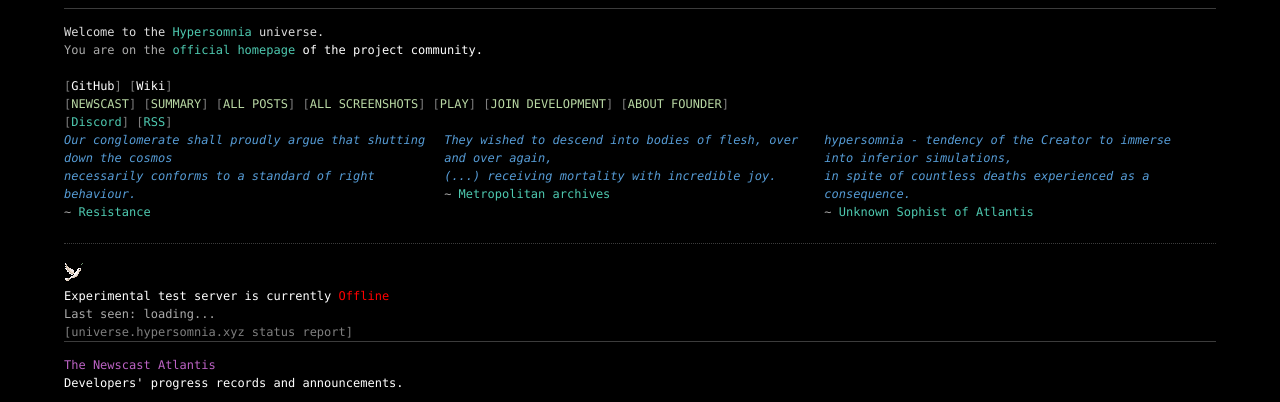
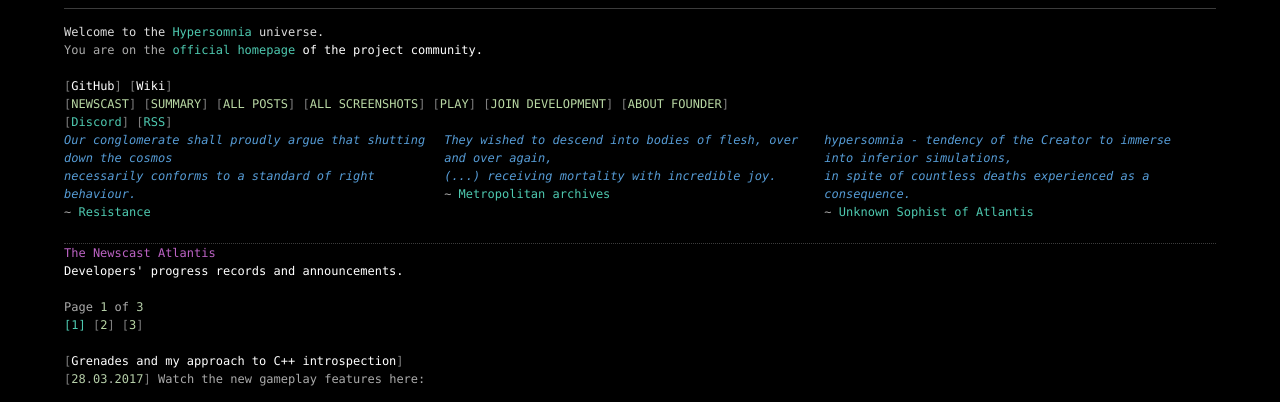
Before and after one commit to TeamHypersomnia/TeamHypersomnia.github.io, a Jekyll site: the page built from index.html, in a window 1280 px wide and 900 px high, cut to the strip 0-402 px from the top of the window. Built offline with Jekyll 4.4.1, drawn with Linux system fonts in a browser that asks for light colours; the list of posts is cut into pages by our own code.

Commit message:
Remove server status

```diff
--- a/_includes/header.html
+++ b/_includes/header.html
@@ -36,147 +36,7 @@
 </div>
 
 <br/>
-<!--<span class="vsprepro">#define</span> <span class="vsmacro">UNDER_CONSTRUCTION</span> <span class="vsnumber">1</span>-->
 <div style="width:100%; height: 5px; border-bottom: 1px dotted rgb(60, 60, 60)"></div>
-<br/>
-<a href="http://hypersomnia.xyz"><img src="{{ "/dove.gif "| prepend: site.baseurl }}" style="text-align: center; border: 0"/></a>
-<br/>
-
-<!--<div id="serverwidget_online" style="display:none">
-<span style="color:white">Experimental test server is <span class="onlinegreen">Online</span></span><br/>
-</div>
-
-<div id="serverwidget_offline" style="display:none">
-<span style="color:white">Experimental test server is currently <span style="color:red">Offline</span></span><br/>Last seen:
-</div>-->
-
-<div id="serverwidget">
-<span style="color:white">Experimental test server is currently <span style="color:red">Offline</span></span><br/>Last seen: loading...
-<span class="vsparam"><br/>[universe.hypersomnia.xyz status report]</span>
-</div>
-<!--<script>
-
-var is_online = false;
-var success_lastonline = false;
-var last_online = new Date();
-
-function last_online_updater() {
-  if(is_online == false) {
-  var xhttp = new createCORSRequest("GET", "http://patrykcysarz.pl/comment-system/web/stats/last-update/get");
-   if (!xhttp) {
-    alert('CORS not supported');
-    return;
-  }
-
-  xhttp.onload = function() {
-    if (this.readyState == 4 && this.status == 200) {
-    //alert('rdy');
-      last_online = new Date(this.responseText.replace(/-/g,'/'));
-      success_lastonline = true;
-    }
-  };
-
-var offline_callback = function() {
-    //alert('off');
-  };
-
-xhttp.timeout = 5000;
-  xhttp.onerror = offline_callback;
-  xhttp.ontimeout = offline_callback;
-
-  xhttp.send();
-  }
-}
-
-  function offline_clock_ticker() {
-var offline_content = " ";
-
-    if(success_lastonline) {
-      var ms = Math.abs(new Date() -last_online);
-
-      var x = ms / 1000;
-      var seconds = parseInt(x % 60);
-      x /= 60;
-      var minutes = parseInt(x % 60);
-      x /= 60;
-      var hours = parseInt(x % 24);
-      x /= 24;
-      var days = parseInt(x);
-
-      if(days > 0)
-offline_content += days + "d ";
-      if(hours > 0)
-offline_content += hours + "h ";
-      if(minutes > 0)
-offline_content += minutes + "m ";
-      if(seconds > 0)
-offline_content += seconds + "s ";
-
-      offline_content += "ago";
-
-    document.getElementById("offlineclock").innerHTML = offline_content;
-    }
-    else {
-    document.getElementById("offlineclock").innerHTML = "loading...";
-    }
-  }
-
-  function msToTime(duration) {
-        var milliseconds = parseInt((duration%1000)/100)
-            , seconds = parseInt((duration/1000)%60)
-            , minutes = parseInt((duration/(1000*60))%60)
-            , hours = parseInt((duration/(1000*60*60))%24);
-
-        hours = (hours < 10) ? "0" + hours : hours;
-        minutes = (minutes < 10) ? "0" + minutes : minutes;
-        seconds = (seconds < 10) ? "0" + seconds : seconds;
-
-        return hours + ":" + minutes + ":" + seconds + "." + milliseconds;
-    }
-
-function load_server_widget() {
-  var xhttp = new createCORSRequest("GET", "http://universe.hypersomnia.xyz");
-   if (!xhttp) {
-    alert('CORS not supported');
-    return;
-  }
-
-  xhttp.onload = function() {
-    if (this.readyState == 4 && this.status == 200) {
-      is_online = true;
-      last_online = new Date();
-      document.getElementById("serverwidget").innerHTML = document.getElementById("serverwidget_online").innerHTML + this.responseText;
-    }
-  };
-
-var offline_callback = function() {
-    is_online = false;
-	  document.getElementById("serverwidget").innerHTML = document.getElementById("serverwidget_offline").innerHTML + '<span id="offlineclock"></span>' +
- '<span class="vsparam"><br/>[universe.hypersomnia.xyz status report]</span>';
-    ;
-    offline_clock_ticker();
-	};
-
-xhttp.timeout = 5000;
-	xhttp.onerror = offline_callback;
-	xhttp.ontimeout = offline_callback;
-
-  xhttp.send();
-}
-
-
-load_server_widget();
-last_online_updater();
-setInterval(load_server_widget, 1000);
-setInterval(last_online_updater, 5000);
-setInterval(offline_clock_ticker, 500);
-</script>
-
-<div id="serverwidget">
-<iframe seamless="seamless" scrolling="no" frameborder="0" src="http://universe.hypersomnia.xyz" style="height: 0px; width:100%;"></iframe>
-</div>
-<script>$('iframe').iFrameResize();</script>-->
-<div style="width:100%; height: 15px; border-top: 1px solid rgb(60, 60, 60)"></div>
 
 </div>
 
```
